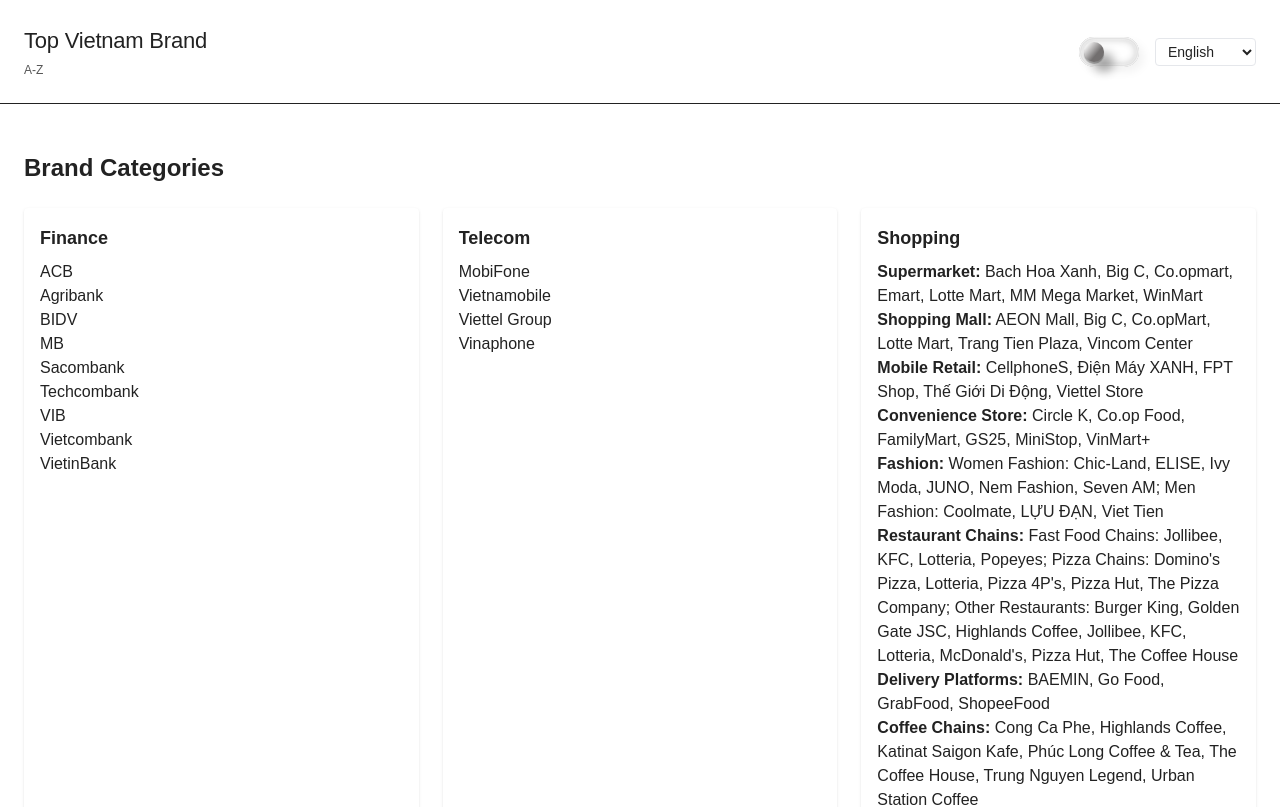
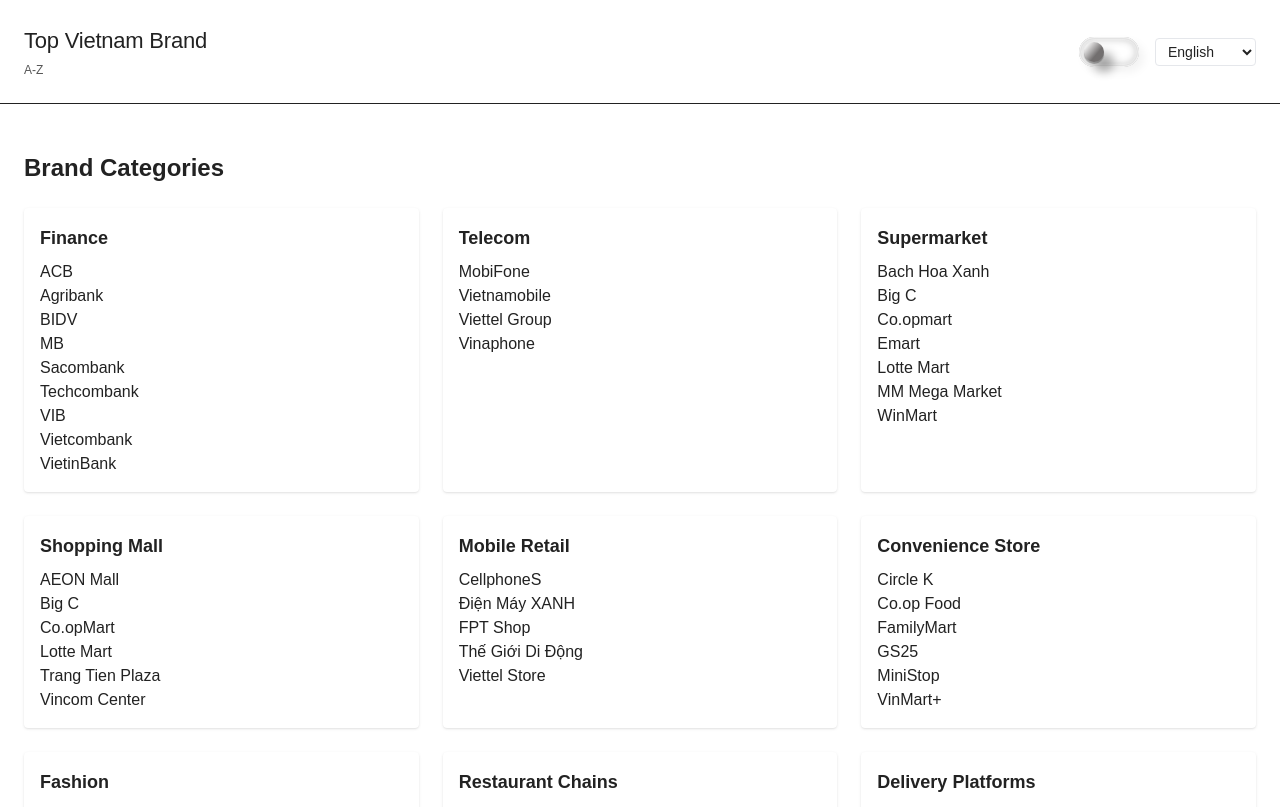
Before and after one commit to nexteacc/topbrandsvn_nextjs, a Next.js app: page /en in a window 1280 px wide. Shown: the top 807 px of the page. Built offline with nearby package versions, Linux system fonts and the light colour scheme.

Commit message:
refactor: simplify directory data structure and improve UI rendering

```diff
--- a/app/[locale]/page.tsx
+++ b/app/[locale]/page.tsx
@@ -2,9 +2,9 @@
 import directoryData from "../data/directoryData";
 
 export default function LocaleHomePage() {
-  const t_category = useTranslations('category'); // For category.* keys
-  const t_root = useTranslations(); // For root level keys
-  const t_sub = useTranslations('subcategory'); // For subcategory keys
+  const t_category = useTranslations('category');
+  const t_root = useTranslations();
+  const t_sub = useTranslations('subcategory');
 
   return (
     <div>
@@ -21,17 +21,27 @@
               </ul>
             ) : (
               <ul>
-                {Object.entries(brands).map(([subCategory, subBrands]) => (
-                  <li key={subCategory}>
-                    <strong>{category === 'restaurant_chains' ? t_category(`restaurant_subcategories.${subCategory}`) : t_sub(subCategory)}:</strong>{" "}
-                    {Array.isArray(subBrands)
-                      ? subBrands.join(", ")
-                      : Object.entries(subBrands)
+                {Object.entries(brands).map(([subCategory, subBrandList]) => (
+                  <li key={subCategory} className="mt-2">
+                    <strong>
+                      {category === 'restaurant_chains'
+                        ? t_category(`restaurant_subcategories.${subCategory}`)
+                        : t_sub(subCategory)}:
+                    </strong>
+                    {Array.isArray(subBrandList) ? (
+                      <ul>
+                        {(subBrandList as string[]).map((brandName) => (
+                          <li key={brandName}>{brandName}</li>
+                        ))}
+                      </ul>
+                    ) : (
+                      Object.entries(subBrandList)
                           .map(
-                            ([deepCategory, deepBrands]) =>
-                              `${category === 'restaurant_chains' ? t_category(`restaurant_subcategories.${deepCategory}`) : t_sub(deepCategory)}: ${(deepBrands as string[]).join(", ")}`
+                            ([deepCategory, deepBrandsValue]) =>
+                              `${category === 'restaurant_chains' ? t_category(`restaurant_subcategories.${deepCategory}`) : t_sub(deepCategory)}: ${(deepBrandsValue as string[]).join(", ")}`
                           )
-                          .join("; ")}
+                          .join("; ")
+                    )}
                   </li>
                 ))}
               </ul>
--- a/app/data/directoryData.ts
+++ b/app/data/directoryData.ts
@@ -11,7 +11,6 @@
     "VietinBank",
   ],
   telecom: ["MobiFone", "Vietnamobile", "Viettel Group", "Vinaphone"],
-  shopping: {
   supermarket: [
     "Bach Hoa Xanh",
     "Big C",
@@ -86,7 +85,6 @@
     "Trung Nguyen Legend",
     "Urban Station Coffee",
   ],
-  },
 };
 
 export default directoryData;
```
Also changed, not shown: 1 other file (tests, documents, lock files or other folders). Lines whose indentation alone changed are shown as unchanged.
